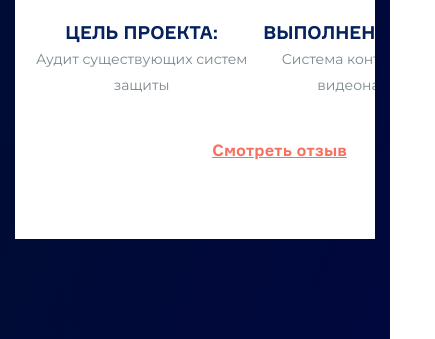
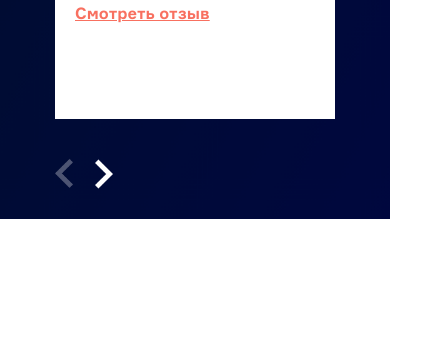
Before and after one commit to ShocKKKKKKK/it, a website: page app/index.html in a window 390 px wide. Shown: the part 3783-4122 px from the top of the page, 435 px wide, since content can reach past the window. After the commit the page ends 4002 px from the top, so only its background shows below. Drawn offline with nearby package versions, Linux system fonts and the light colour scheme; files whose address does not match are found by name.

Commit message:
adaptive

```diff
--- a/app/js/main.js
+++ b/app/js/main.js
@@ -6,5 +6,11 @@ $(function () {
     variableWidth: true,
     nextArrow: '<div class="slick-arrow slick-next"><img src="img/portfolio/arrow.png"></div>',
     prevArrow: '<div class="slick-arrow slick-prev"><img src="img/portfolio/arrow.png"></div>',
+    responsive: [{
+      breakpoint: 769,
+      settings: {
+        slidesToShow: 1,
+      }
+    }]
   });
 });
--- a/app/scss/block/_portfolio.scss
+++ b/app/scss/block/_portfolio.scss
@@ -1,6 +1,10 @@
 .portfolio {
   background: url(../img/portfolio/portfolio-bg.png) center center/cover no-repeat;
   padding: 110px 0 100px;
+
+  @include tablets {
+    padding-top: 50px;
+  }
 
   &__title {
     color: #ffffff;
@@ -16,6 +20,14 @@
       font-weight: 700;
       line-height: 36px;
       text-align: center;
+      margin-bottom: 20px;
+    }
+
+    @include tablets {
+      font-size: 22px;
+      font-weight: 700;
+      line-height: 32px;
+      margin-bottom: 23px;
     }
   }
 
@@ -23,6 +35,15 @@
   &__logo {
     margin-bottom: 35px;
 
+    @include desctop {
+      margin-bottom: 20px;
+    }
+
+    img {
+      @include desctop {
+        height: 23px;
+      }
+    }
 
   }
 
@@ -30,9 +51,17 @@
     display: flex;
     justify-content: space-between;
     margin-bottom: 40px;
+
+    @include desctop {
+      flex-direction: column;
+    }
   }
 
-  &__target {}
+  &__target {
+    @include desctop {
+      margin-bottom: 20px;
+    }
+  }
 
   &__caption {
     color: #05225d;
@@ -40,11 +69,20 @@
     font-size: 18px;
     font-weight: 700;
     text-transform: uppercase;
+
+    @include desctop {
+      font-size: 12px;
+    }
   }
 
   &__text {
     font-size: 14px;
     line-height: 26px;
+
+    @include desctop {
+      font-size: 12px;
+      line-height: 18px;
+    }
   }
 
   &__completed {}
@@ -70,15 +108,13 @@
     background-color: #ffffff;
     padding: 58px 47px 50px;
 
-    @media (max-width:1024px) {
-      max-width: 80%;
-      margin: 0 auto;
-      text-align: center;
-    }
-
     @include desctop {
       max-width: 286px;
       padding: 30px 20px;
+    }
+
+    @include tablets {
+      max-width: 480px;
     }
   }
 }
@@ -88,16 +124,23 @@
     max-width: 592px;
     margin: 0 auto;
   }
+
+  @include tablets {
+    max-width: 280px;
+  }
 }
 
 .slick-slide {
   max-width: 535px;
   margin-right: 35px;
 
-  @media (max-width:1024px) {
-    max-width: 80%;
-    margin-right: 0px;
-    margin: 0 auto;
+  @include desctop {
+    margin-right: 20px;
+  }
+
+  @include tablets {
+    width: 280px;
+    margin-right: 0;
   }
 }
 
@@ -107,6 +150,16 @@
   left: -60px;
   transform: translateY(-52%) rotate(-180deg);
   cursor: pointer;
+
+  @include phones {
+    bottom: -335px;
+    left: 0;
+
+    img {
+      width: 18px;
+      height: 29px;
+    }
+  }
 }
 
 .slick-next {
@@ -115,6 +168,17 @@
   transform: translateY(-50%);
   right: -60px;
   cursor: pointer;
+
+  @include phones {
+    left: 40px;
+    bottom: -84px;
+    top: auto;
+
+    img {
+      width: 18px;
+      height: 29px;
+    }
+  }
 }
 
 .slick-prev.slick-disabled,
```
Also changed, not shown: app/css/style.min.css.
